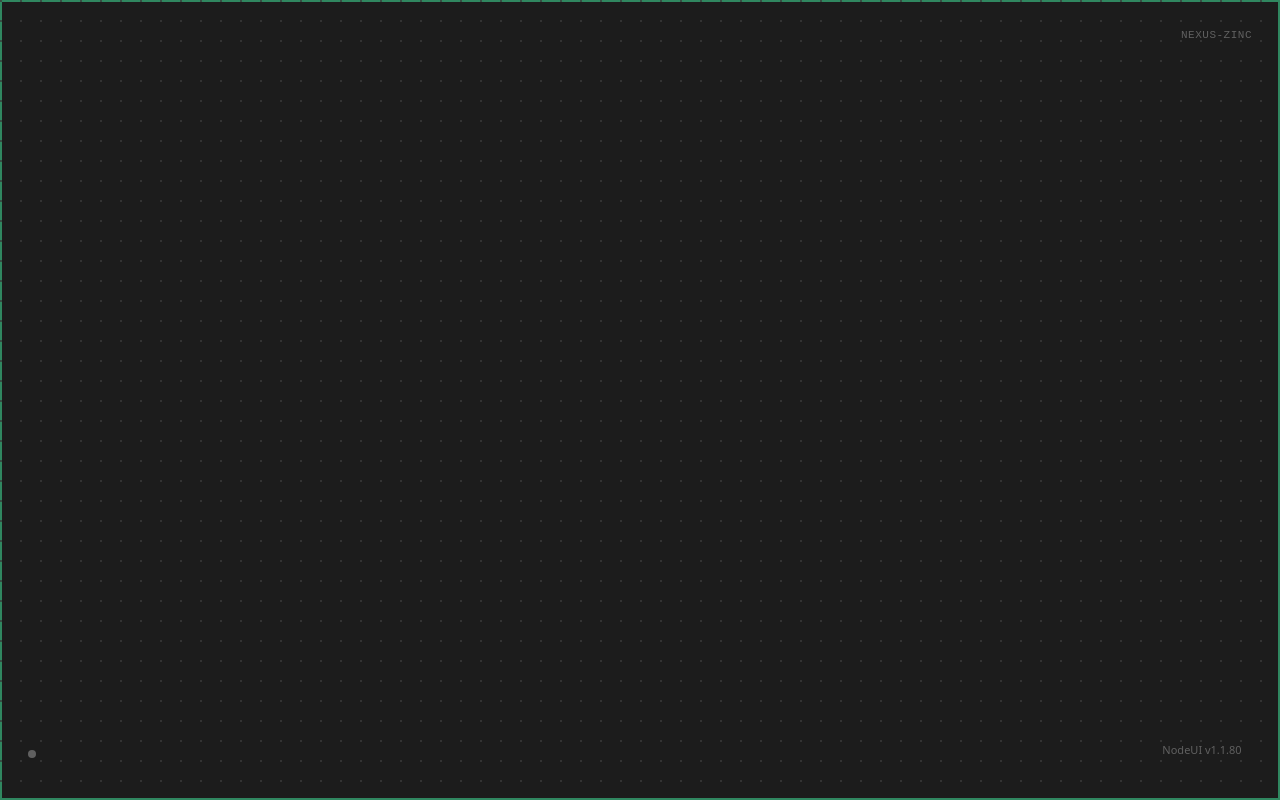
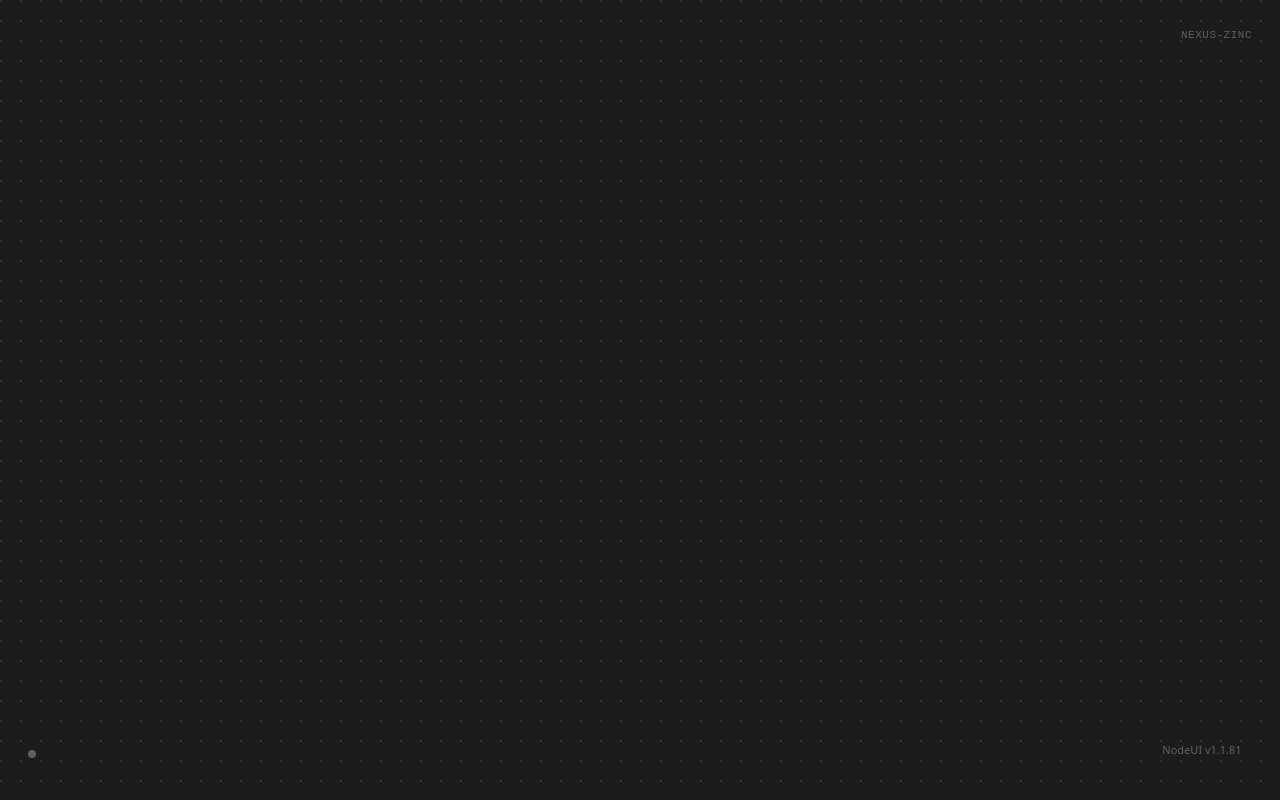
Before and after one commit to DangerDrome/NodeUI, a website: page index.html in a window 1280 px wide. Drawn offline with nearby package versions, Linux system fonts and the light colour scheme.

Commit message:
fix: Remove green focus outline from canvas container
Co-Authored-By: Claude Opus 4.6 (1M context) <noreply@anthropic.com>

```diff
--- a/src/core/version.js
+++ b/src/core/version.js
@@ -3,4 +3,4 @@
  * This file is automatically updated by git hooks
  */
 
-window.NODE_UI_VERSION = '1.1.80';
+window.NODE_UI_VERSION = '1.1.81';
--- a/src/styles/layout.css
+++ b/src/styles/layout.css
@@ -54,8 +54,7 @@ body {
 }
 
 #nodeui-canvas-container:focus-visible {
-    outline: 2px solid var(--color-focus-ring);
-    outline-offset: -2px;
+    outline: none;
 }
 
 #nodeui-pinned-node-container {
```
